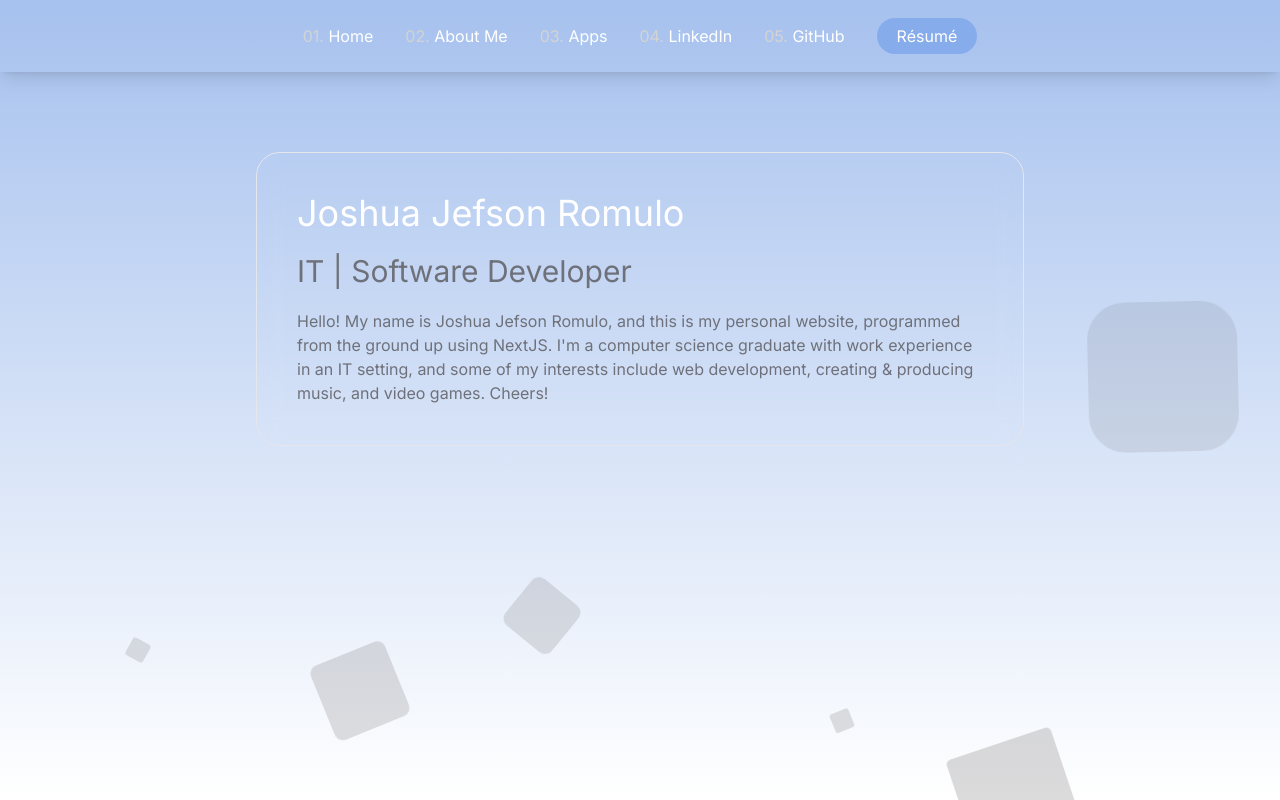
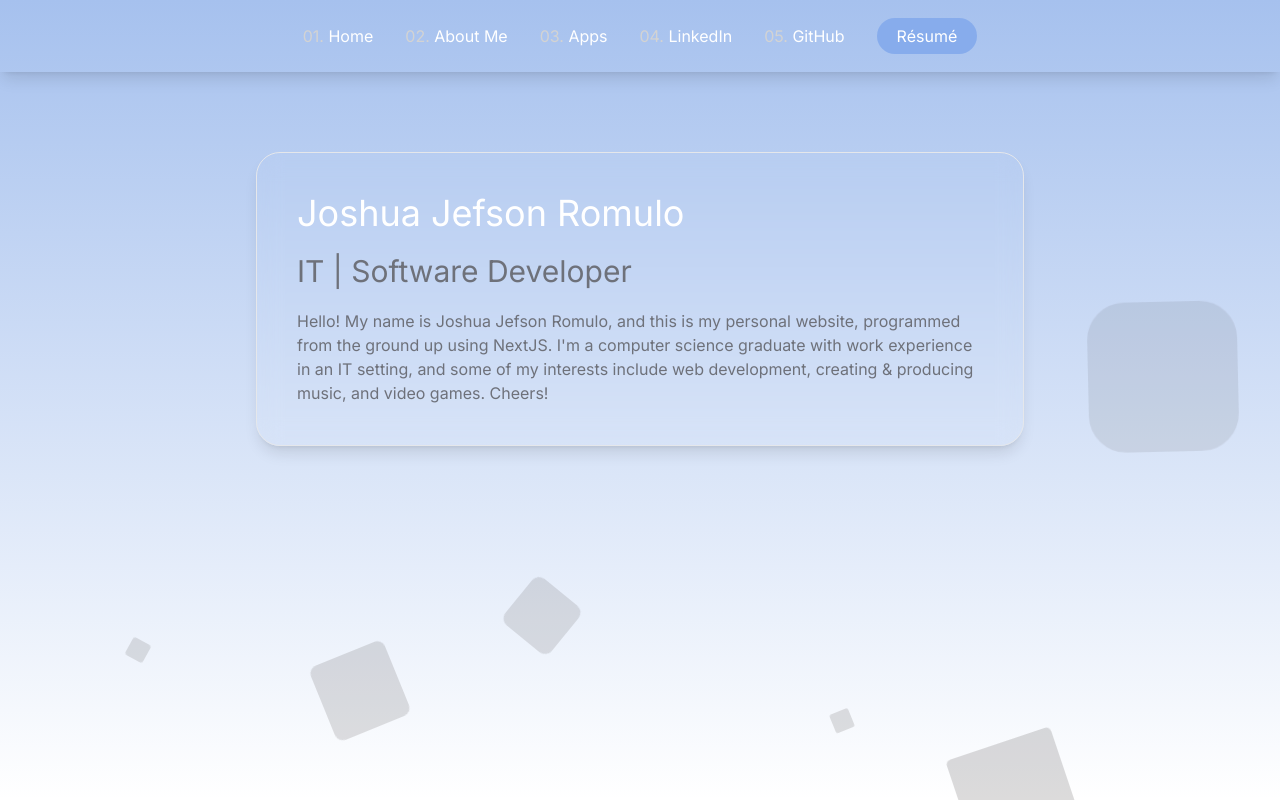
Before and after one commit to jromulo745/nextjs-personal-website, a Next.js app: page /pages/home in a window 1280 px wide. Built offline with nearby package versions, Linux system fonts and the light colour scheme.

Commit message:
add shadow to the box

```diff
--- a/src/app/pages/home/page.tsx
+++ b/src/app/pages/home/page.tsx
@@ -5,7 +5,7 @@ export default function HomePage() {
     <div>
       <Navbar />
       <div className="flex justify-center">
-        <div className="backdrop-blur-md border rounded-3xl m-20 p-10 max-w-3xl">
+        <div className="backdrop-blur-md border shadow-lg rounded-3xl m-20 p-10 max-w-3xl">
           <h1 className="text-4xl mb-5">Joshua Jefson Romulo</h1>
           <h2 className="text-3xl mb-5">IT | Software Developer</h2>
           <p className="mt-5" style={{color: '#6E717A'}}>Hello! My name is Joshua Jefson Romulo, and this is my personal website, programmed from the ground up using NextJS. I'm a computer science graduate with work experience in an IT setting, and some of my interests include web development, creating & producing music, and video games. Cheers!</p>
```
